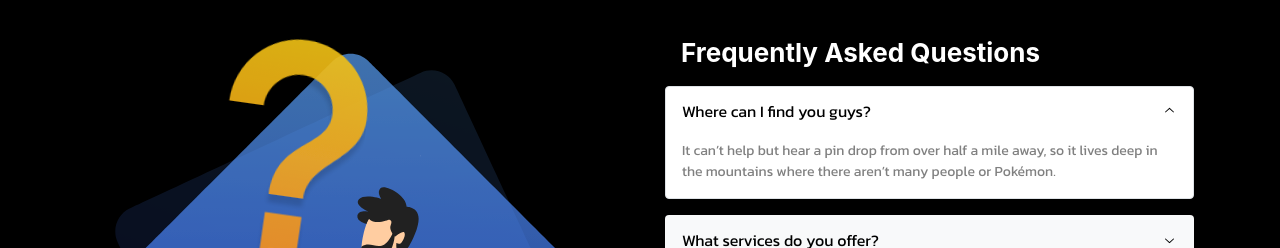
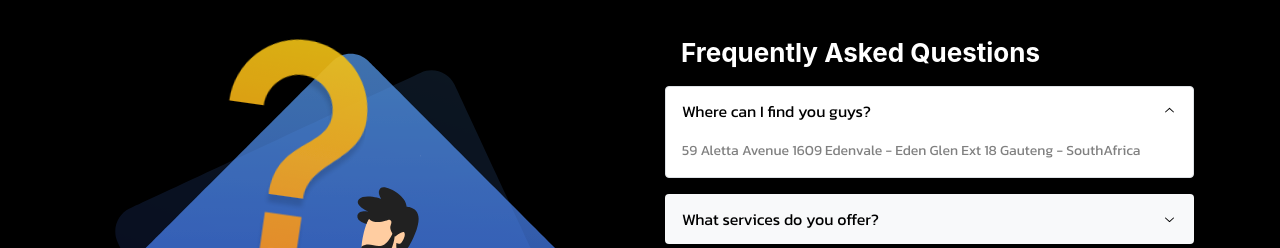
Before and after one commit to CodingDyl/JashaWeb, a React (Vite) app: page / in a window 1280 px wide. Shown: the part 2480-2728 px from the top of the page. Built offline with nearby package versions, Linux system fonts and the light colour scheme.

Commit message:
added faq answers

```diff
--- a/src/components/FAQ/faq.jsx
+++ b/src/components/FAQ/faq.jsx
@@ -3,8 +3,13 @@ import classes from './Faq.module.css';
 import Lottie from 'lottie-react';
 import animationData from '../../assets/faq_img.json'
 
-const placeholder =
-  'It can’t help but hear a pin drop from over half a mile away, so it lives deep in the mountains where there aren’t many people or Pokémon.';
+const fa1 = '59 Aletta Avenue 1609 Edenvale - Eden Glen Ext 18 Gauteng - SouthAfrica';
+
+const fa2 = "Our services encompass a wide range of offerings, including precision stainless steel fabrication tailored for diverse industrial applications, custom mild steel fabrication for durable projects, specialized plastic fabrication for versatile industrial solutions, efficient piping solutions ensuring seamless flow for various systems, and precision cut-to-size services to meet specific material requirements."
+
+const fa3 = 'We currently do not have a review system. Should you require any assistance or want to leave a review please contact us directly and we can assist you.'
+
+const fa4 = 'Yes! Jasha, Knitwire and Bio Dynamic Fuel can all be found in one place to solve any problem you may have. Contact US today for any service you may aquire from these companies.'
 
 export function Faq() {
   return (
@@ -22,24 +27,24 @@ export function Faq() {
             <Accordion chevronPosition="right" defaultValue="reset-password" variant="separated">
               <Accordion.Item className={classes.item} value="reset-password">
                 <Accordion.Control>Where can I find you guys?</Accordion.Control>
-                <Accordion.Panel className='text-[#808080]'>{placeholder}</Accordion.Panel>
+                <Accordion.Panel className='text-[#808080]'>{fa1}</Accordion.Panel>
               </Accordion.Item>
 
               <Accordion.Item className={classes.item} value="another-account">
                 <Accordion.Control>What services do you offer?</Accordion.Control>
-                <Accordion.Panel className='text-[#808080]'>{placeholder}</Accordion.Panel>
+                <Accordion.Panel className='text-[#808080]'>{fa2}</Accordion.Panel>
               </Accordion.Item>
 
               <Accordion.Item className={classes.item} value="newsletter">
                 <Accordion.Control>How can I leave a review?</Accordion.Control>
-                <Accordion.Panel className='text-[#808080]'>{placeholder}</Accordion.Panel>
+                <Accordion.Panel className='text-[#808080]'>{fa3}</Accordion.Panel>
               </Accordion.Item>
 
               <Accordion.Item className={classes.item} value="credit-card">
                 <Accordion.Control>
                   Are Jasha & Knit Wire the same company?
                 </Accordion.Control>
-                <Accordion.Panel className='text-[#808080]'>{placeholder}</Accordion.Panel>
+                <Accordion.Panel className='text-[#808080]'>{fa4}</Accordion.Panel>
               </Accordion.Item>
             </Accordion>
           </Grid.Col>
```
